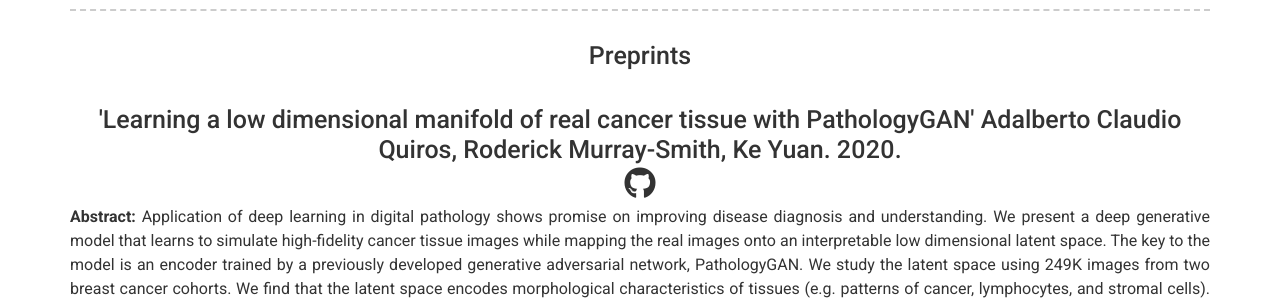
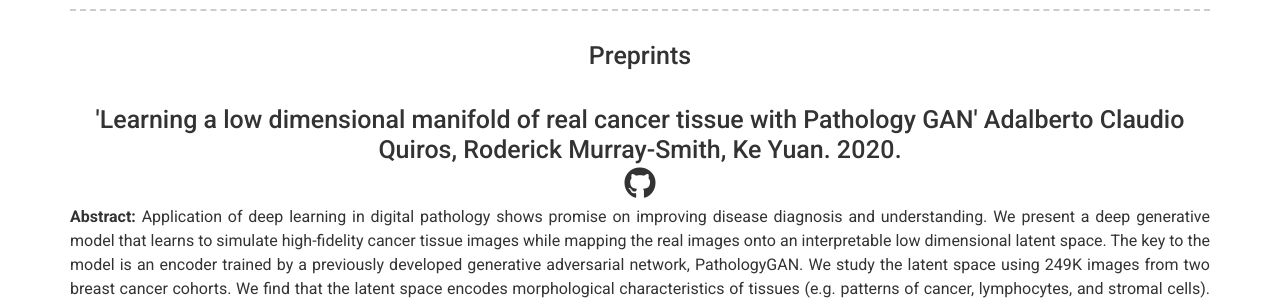
Before and after one commit to AdalbertoCq/adalbertocq.github.io, a Jekyll site: the page built from index.md, in a window 1280 px wide and 900 px high, scrolled down 489 px. Shown: the part 155-455 px from the top of the window. Built offline with Jekyll 4.4.1, drawn with Linux system fonts in a browser that asks for light colours; nearby versions of some CDN libraries.

Commit message:
Update projects.yml

```diff
--- a/_data/projects.yml
+++ b/_data/projects.yml
@@ -5,7 +5,7 @@
 
 # Project template
 - layout: top-middle
-  name: "'Learning a low dimensional manifold of real cancer tissue with PathologyGAN' Adalberto Claudio Quiros, Roderick Murray-Smith, Ke Yuan. 2020."
+  name: "'Learning a low dimensional manifold of real cancer tissue with Pathology GAN' Adalberto Claudio Quiros, Roderick Murray-Smith, Ke Yuan. 2020."
   link:
   github: AdalbertoCq/Learning-a-low-dimensional-manifold-of-realcancer-tissue
   # quote: >
```
